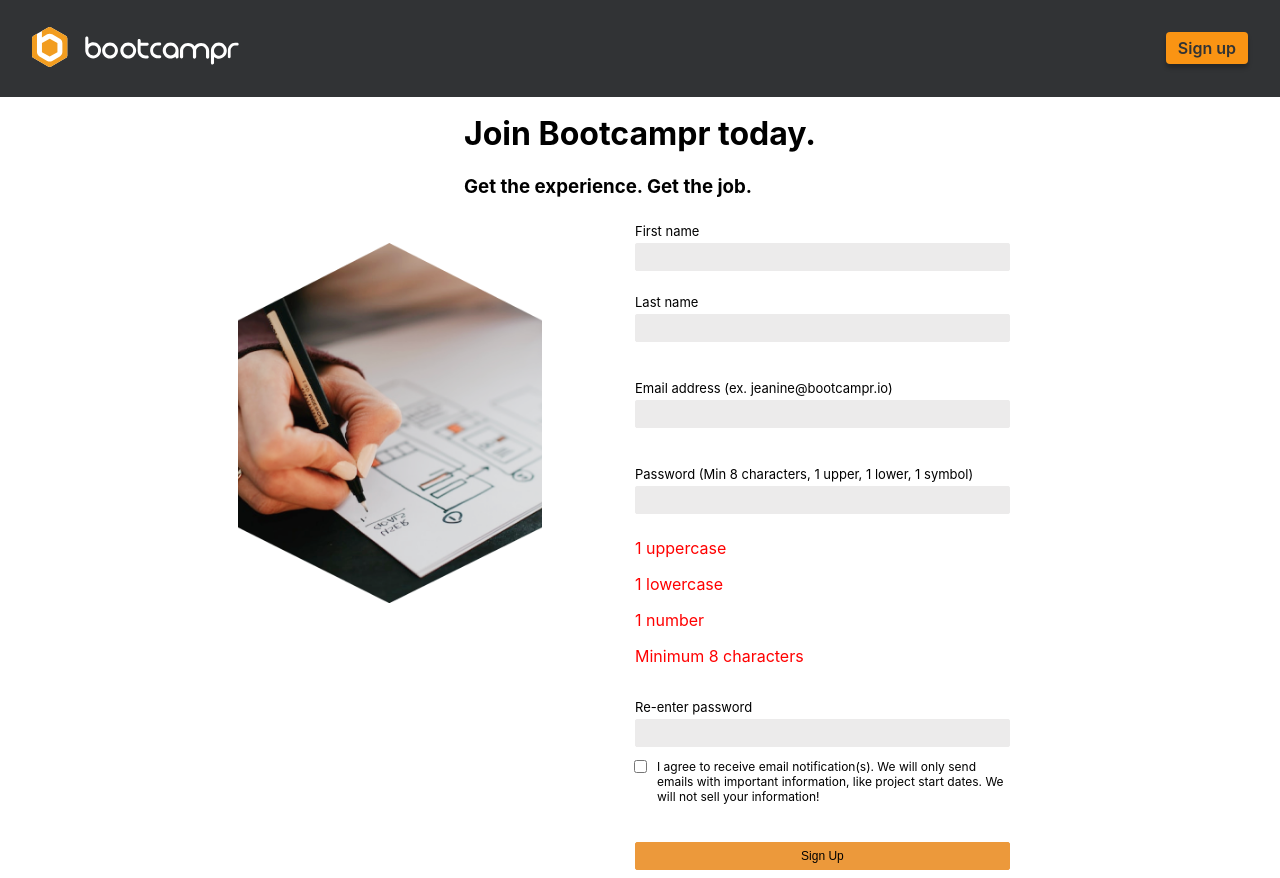
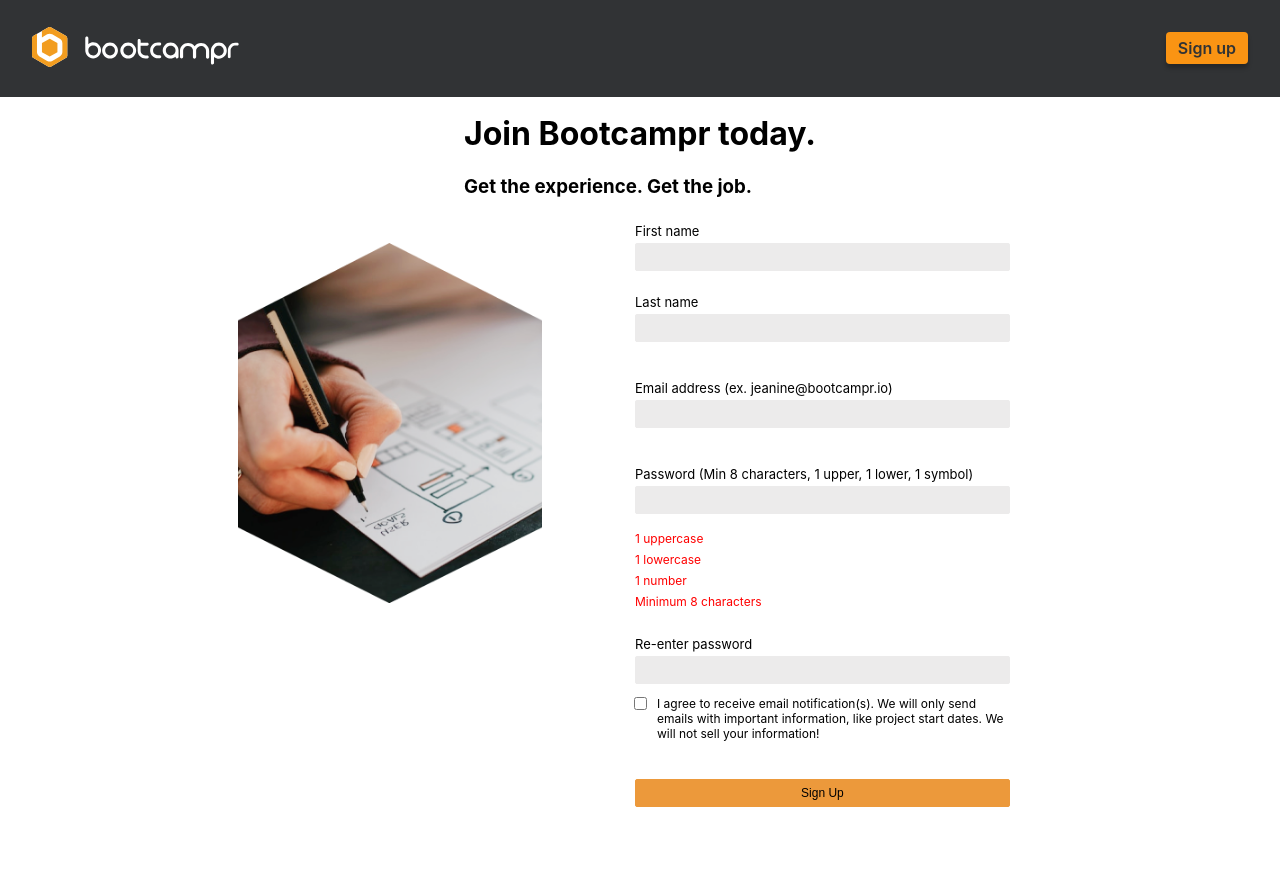
Before and after one commit to yeezick/bootcampr-assessment, a React (Create React App) app in the folder frontend/: page /sign-up in a window 1280 px wide. After the commit the page ends 815 px from the top, so only its background shows below. Built offline with nearby package versions, Linux system fonts and the light colour scheme.

Commit message:
Add id '#password-checklist'

```diff
--- a/frontend/src/sign_up/Register.tsx
+++ b/frontend/src/sign_up/Register.tsx
@@ -83,10 +83,12 @@ export const Register: React.FC = () => {
                     <label>
                         <div id="form-text"><p>Password (Min 8 characters, 1 upper, 1 lower, 1 symbol)</p></div>
                         <input type="password" name="password" value={formValues.password} onChange={handleChange} />
+                        <div id="password-checklist">
                         <div style={{ color: formValues.password.search(/(?=.*[A-Z])/) == -1 ? "red" : "green" }}><p>1 uppercase</p></div>
                         <div style={{ color: formValues.password.search(/(?=.*[a-z])/) == -1 ? "red" : "green" }}><p>1 lowercase</p></div>
                         <div style={{ color: formValues.password.search(/\d/) == -1 ? "red" : "green" }}><p>1 number</p></div>
                         <div style={{ color: formValues.password.length >= 8 ? "green" : "red"}}><p>Minimum 8 characters</p></div>
+                        </div>
                     </label>
 
                 </div>
```
